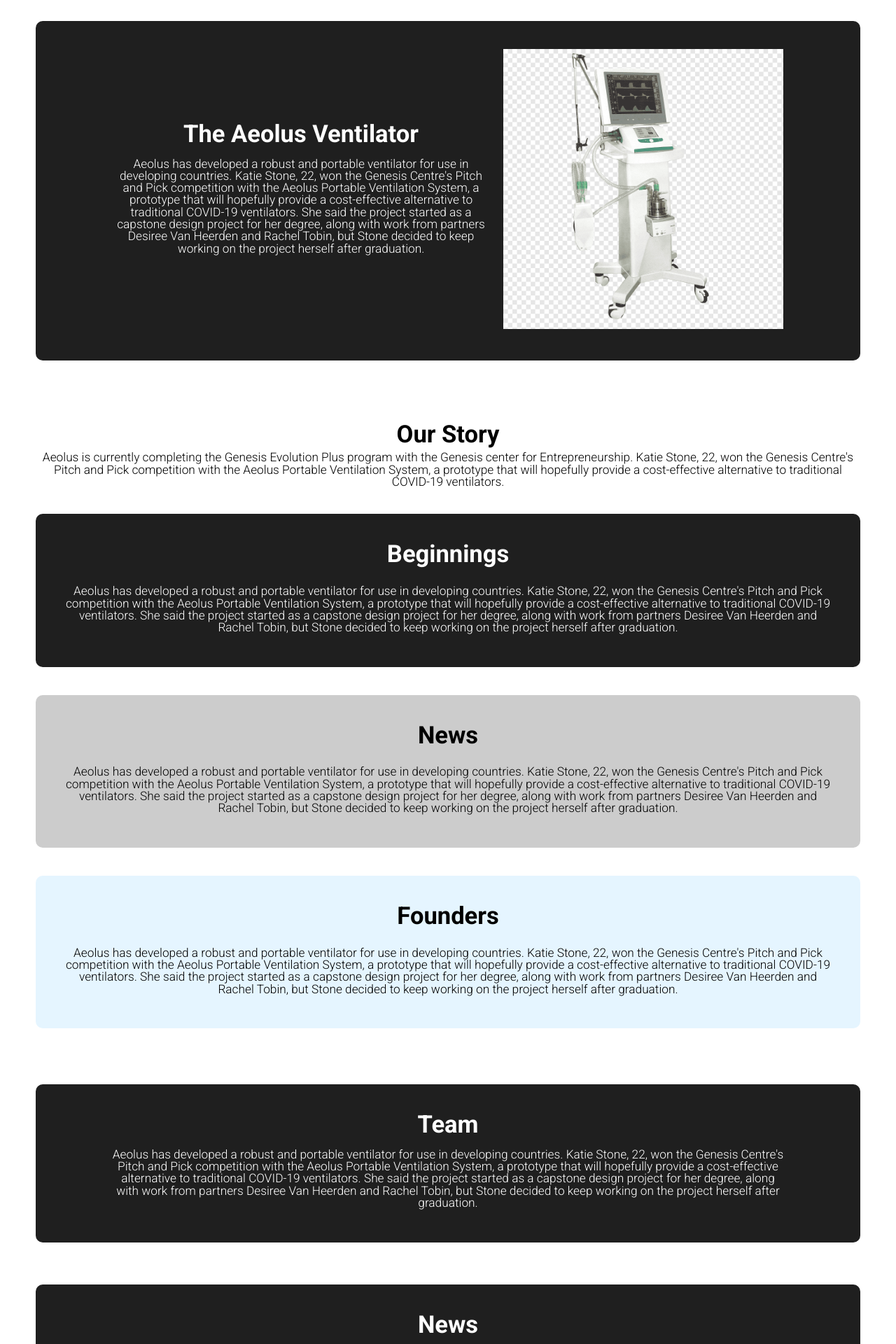
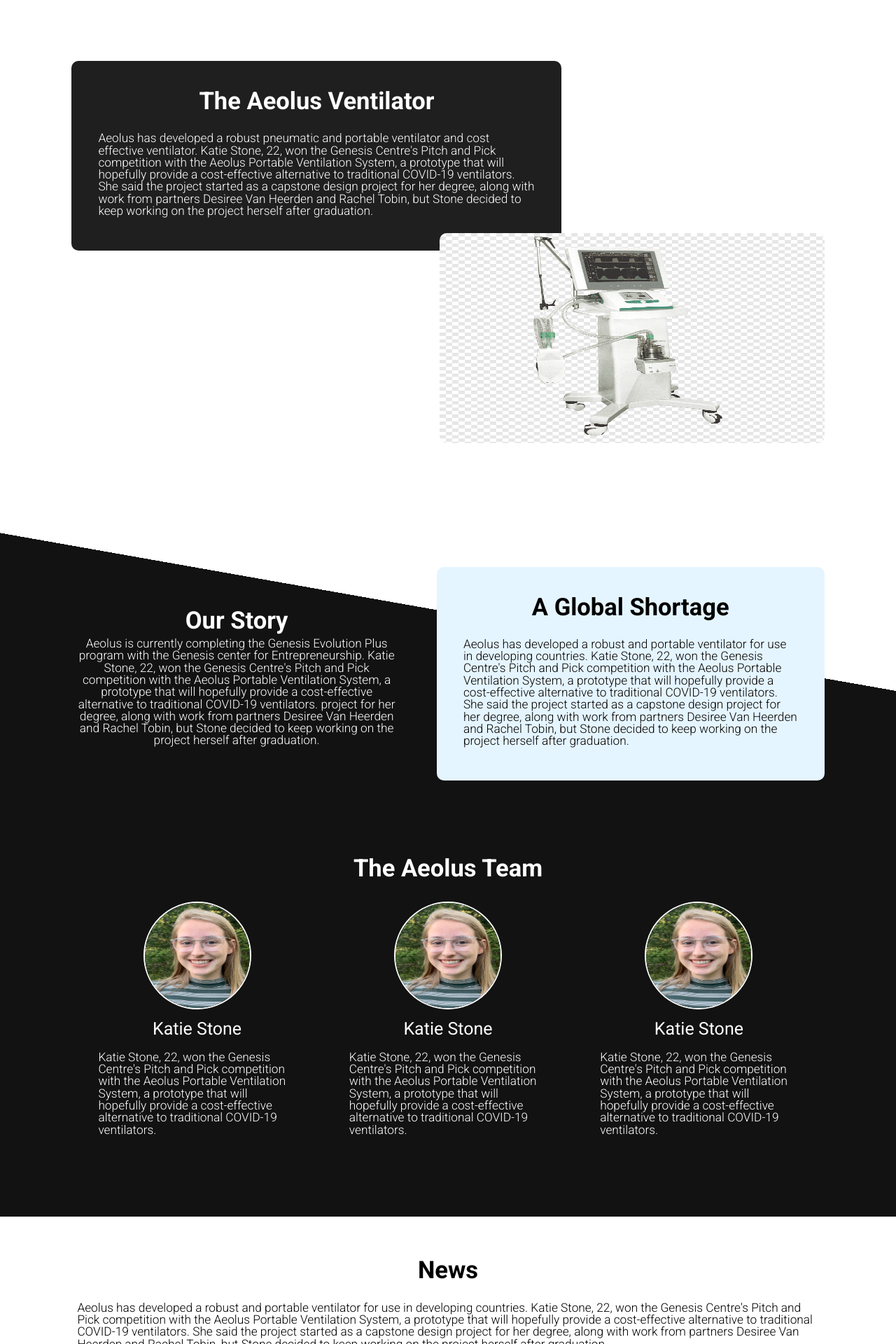
Before and after one commit to noahntaylor/aeolus, a React (Create React App) app: page / in a window 1280 px wide. Shown: the part 840-2760 px from the top of the page at 70% size. Built offline with nearby package versions, Linux system fonts and the light colour scheme.

Commit message:
Updates to CSS and Home, Product and Team Sections
- Improved styling and responsiveness on Home section
- Updated product section and added responsiveness
- Created team section

```diff
--- a/src/Components/Home/Home.css
+++ b/src/Components/Home/Home.css
@@ -20,7 +20,7 @@
 }
 
 .home-caption {
-  font-size: 1em;
+  font-size: 40px;
   margin-top: -20px;
 }
 
@@ -29,26 +29,15 @@
   padding: 20px 25px;
   color: #fff;
   border-radius: 10px;
-  font-size: 20px;
+  font-size: 0.6em;
   font-weight: 300;
   text-align: start;
   max-width: 450px;
 }
 
-.heartbeat {
-  margin-left: 40vw;
-  margin-top: -310px;
-  height: 350px;
-  width: 90vw;
-  transform: scale(0.3);
-  background-repeat: repeat-x;
-  background-image: url(http://localhost:3000/static/media/heartbeat.09faf9b242dedae1eeef.png);
-  color: #fff;
-}
-
 @media screen and (max-width: 500px) {
-  .home-descript {
-    display: none;
+  .home-caption {
+    color: #ccc;
   }
 }
 @media screen and (min-width: 600px) {
--- a/src/Components/Home/Home.js
+++ b/src/Components/Home/Home.js
@@ -19,7 +19,6 @@
           </p>
         </div>
       </div>
-      <div className="heartbeat">Heart</div>
     </div>
   );
 }
--- a/src/Components/News/News.css
+++ b/src/Components/News/News.css
@@ -1,43 +1,36 @@
-.product-section {
-  background-color: #121212f1;
-  margin: 30px 4vw;
-  border-radius: 10px;
+.news-section {
+  background-color: #fff;
+  padding: 8vw;
+  margin: 0;
   padding: 30px 30px;
   display: flex;
   flex-direction: column;
   align-items: center;
-  text-align: center;
-  color: #fff;
+  text-align: left;
+  color: #000;
   font-size: 1.8rem;
 }
 
-.product-img {
-  height: 200px;
-  padding: 10px;
+.news-heading {
+  text-align: center;
 }
 
-.product-heading {
-  padding: 0;
-  margin: 10px 0;
+@media screen and (min-width: 500px) {
+  .news-section {
+    padding: 0 8vw;
+    padding-bottom: 100px;
+  }
 }
-
-.product-text {
-  padding: 0 8px;
-  font-size: 0.6em;
-  font-weight: 300;
-}
-
 @media screen and (min-width: 1000px) {
-  .product-section {
+  .news-section {
     flex-direction: row;
-    padding: 30px 100px;
-  }
-  .product-img {
-    height: 400px;
+    padding: 30px 8vw;
+    padding-bottom: 80px;
   }
 }
 @media screen and (min-width: 1400px) {
-  .product-section {
-    margin: 0 10vw;
+  .news-section {
+    padding: 30px 10vw;
+    padding-bottom: 80px;
   }
 }
--- a/src/Components/News/News.js
+++ b/src/Components/News/News.js
@@ -4,9 +4,9 @@
 
 function News() {
   return (
-    <div id="news" className="product-section">
+    <div id="news" className="news-section">
       <div>
-        <h2 className="product-heading">News</h2>
+        <h2 className="news-heading">News</h2>
         <p className="product-text">
           Aeolus has developed a robust and portable ventilator for use in
           developing countries. Katie Stone, 22, won the Genesis Centre's Pitch
--- a/src/Components/Product/Product.css
+++ b/src/Components/Product/Product.css
@@ -1,19 +1,38 @@
+.product {
+  min-height: 100vh;
+  margin-top: 50px;
+  display: flex;
+  flex-direction: column;
+  justify-content: center;
+}
+
 .product-section {
   background-color: #121212f1;
-  margin: 30px 4vw;
+  margin-left: 4vw;
   border-radius: 10px;
   padding: 30px 30px;
   display: flex;
   flex-direction: column;
   align-items: center;
-  text-align: center;
+  text-align: left;
   color: #fff;
   font-size: 1.8rem;
+  max-width: 65vw;
 }
 
-.product-img {
-  height: 200px;
-  padding: 10px;
+.product-img-section {
+  display: flex;
+  justify-content: flex-end;
+  margin-top: -25px;
+  margin-right: 4vw;
+}
+
+.img {
+  height: 300px;
+  width: 550px;
+  max-width: 70vw;
+  flex-shrink: 1;
+  border-radius: 10px;
 }
 
 .product-heading {
@@ -27,17 +46,28 @@
   font-weight: 300;
 }
 
+@media screen and (min-width: 500px) {
+  .product {
+    margin: 0 2vw;
+    margin-top: 50px;
+  }
+  .product-section {
+    max-width: 50vw;
+  }
+}
 @media screen and (min-width: 1000px) {
+  .product {
+    margin: 0 4vw;
+  }
   .product-section {
-    flex-direction: row;
-    padding: 30px 100px;
-  }
-  .product-img {
-    height: 400px;
+    max-width: 50vw;
   }
 }
 @media screen and (min-width: 1400px) {
+  .product {
+    margin: 0 6vw;
+  }
   .product-section {
-    margin: 0 10vw;
+    max-width: 45vw;
   }
 }
--- a/src/Components/Product/Product.js
+++ b/src/Components/Product/Product.js
@@ -5,22 +5,22 @@
 
 function Product() {
   return (
-    <div id="product" className="product-section">
-      <div>
+    <div id="product" className="product">
+      <div className="product-section">
         <h2 className="product-heading">The Aeolus Ventilator</h2>
         <p className="product-text">
-          Aeolus has developed a robust and portable ventilator for use in
-          developing countries. Katie Stone, 22, won the Genesis Centre's Pitch
-          and Pick competition with the Aeolus Portable Ventilation System, a
-          prototype that will hopefully provide a cost-effective alternative to
-          traditional COVID-19 ventilators. She said the project started as a
-          capstone design project for her degree, along with work from partners
-          Desiree Van Heerden and Rachel Tobin, but Stone decided to keep
-          working on the project herself after graduation.
+          Aeolus has developed a robust pneumatic and portable ventilator and
+          cost effective ventilator. Katie Stone, 22, won the Genesis Centre's
+          Pitch and Pick competition with the Aeolus Portable Ventilation
+          System, a prototype that will hopefully provide a cost-effective
+          alternative to traditional COVID-19 ventilators. She said the project
+          started as a capstone design project for her degree, along with work
+          from partners Desiree Van Heerden and Rachel Tobin, but Stone decided
+          to keep working on the project herself after graduation.
         </p>
       </div>
-      <div>
-        <img className="product-img" src={ventilator} alt="" />
+      <div className="product-img-section">
+        <img className="img" src={ventilator} alt="" />
       </div>
     </div>
   );
--- a/src/Components/Story/Story.css
+++ b/src/Components/Story/Story.css
@@ -1,12 +1,12 @@
 .story-section {
-  background-color: #fff;
+  background: linear-gradient(10deg, #121212 48%, #fff 20%);
   margin: 0;
   padding: 30px 4vw;
   display: flex;
   flex-direction: column;
   align-items: center;
   justify-content: center;
-  text-align: center;
+  text-align: left;
   color: #000;
   font-size: 1.8rem;
 }
@@ -19,7 +19,7 @@
   display: flex;
   flex-direction: column;
   align-items: center;
-  text-align: center;
+  text-align: left;
   color: #fff;
   font-size: 1.8rem;
 }
@@ -32,7 +32,7 @@
   display: flex;
   flex-direction: column;
   align-items: center;
-  text-align: center;
+  text-align: left;
   color: #000;
   font-size: 1.8rem;
 }
@@ -45,7 +45,7 @@
   display: flex;
   flex-direction: column;
   align-items: center;
-  text-align: center;
+  text-align: left;
   color: #000;
   font-size: 1.8rem;
 }
@@ -57,6 +57,7 @@
 
 .story-heading-closer {
   margin-bottom: -10px;
+  text-align: center;
 }
 
 .story-text {
@@ -69,9 +70,35 @@
   height: 40px;
 }
 
+.story-clear-bg {
+  padding: 0 30px;
+  padding-top: 30px;
+  text-align: center;
+}
+
+@media screen and (min-width: 500px) {
+  .story-section {
+    padding: 0 8vw;
+  }
+}
+@media screen and (min-width: 1000px) {
+  .story-section {
+    flex-direction: row;
+    background: linear-gradient(10deg, #121212 64%, #fff 20%);
+    padding: 30px 8vw;
+    color: #fff;
+  }
+  .story-clear-bg {
+    min-width: 25vw;
+    padding: 30px 50px;
+    padding-left: 0;
+  }
+}
 @media screen and (min-width: 1400px) {
   .story-section {
-    padding: 30px 0;
-    margin: 0 10vw;
+    background: linear-gradient(10deg, #121212 58%, #fff 20%);
+    margin-top: -100px;
+    padding-top: 100px;
+    padding: 100px 10vw;
   }
 }
--- a/src/Components/Story/Story.js
+++ b/src/Components/Story/Story.js
@@ -4,6 +4,7 @@
 function Story() {
   return (
     <div id="story" className="story-section">
+      <div className="story-clear-bg">
         <h2 className="story-heading-closer">Our Story</h2>
         <p className="story-text">
           Aeolus is currently completing the Genesis Evolution Plus program with
@@ -11,35 +12,13 @@
           Genesis Centre's Pitch and Pick competition with the Aeolus Portable
           Ventilation System, a prototype that will hopefully provide a
           cost-effective alternative to traditional COVID-19 ventilators.
-      </p>
-      <div className="story-surface-dark">
-        <h2 className="story-heading">Beginnings</h2>
-        <p className="story-text">
-          Aeolus has developed a robust and portable ventilator for use in
-          developing countries. Katie Stone, 22, won the Genesis Centre's Pitch
-          and Pick competition with the Aeolus Portable Ventilation System, a
-          prototype that will hopefully provide a cost-effective alternative to
-          traditional COVID-19 ventilators. She said the project started as a
-          capstone design project for her degree, along with work from partners
-          Desiree Van Heerden and Rachel Tobin, but Stone decided to keep
-          working on the project herself after graduation.
-        </p>
-      </div>
-      <div className="story-surface-grey">
-        <h2 className="story-heading">News</h2>
-        <p className="story-text">
-          Aeolus has developed a robust and portable ventilator for use in
-          developing countries. Katie Stone, 22, won the Genesis Centre's Pitch
-          and Pick competition with the Aeolus Portable Ventilation System, a
-          prototype that will hopefully provide a cost-effective alternative to
-          traditional COVID-19 ventilators. She said the project started as a
-          capstone design project for her degree, along with work from partners
-          Desiree Van Heerden and Rachel Tobin, but Stone decided to keep
-          working on the project herself after graduation.
+          project for her degree, along with work from partners Desiree Van
+          Heerden and Rachel Tobin, but Stone decided to keep working on the
+          project herself after graduation.
         </p>
       </div>
       <div className="story-surface-blue">
-        <h2 className="story-heading">Founders</h2>
+        <h2 className="story-heading">A Global Shortage</h2>
         <p className="story-text">
           Aeolus has developed a robust and portable ventilator for use in
           developing countries. Katie Stone, 22, won the Genesis Centre's Pitch
--- a/src/Components/Team/Team.css
+++ b/src/Components/Team/Team.css
@@ -1,43 +1,72 @@
-.product-section {
-  background-color: #121212f1;
-  margin: 30px 4vw;
-  border-radius: 10px;
+.team-section {
+  background-color: #121212;
+  padding: 8vw;
+  margin: 0;
+  padding-bottom: 80px;
   padding: 30px 30px;
-  display: flex;
-  flex-direction: column;
-  align-items: center;
-  text-align: center;
   color: #fff;
   font-size: 1.8rem;
 }
 
-.product-img {
-  height: 200px;
-  padding: 10px;
+.team-members-container {
+  display: flex;
+  flex-direction: column;
+  align-items: center;
 }
 
-.product-heading {
-  padding: 0;
-  margin: 10px 0;
+.team-member-container {
+  display: flex;
+  flex-direction: column;
+  align-items: center;
+  max-width: 500px;
+  padding: 30px;
 }
 
-.product-text {
+.team-member-img {
+  height: 150px;
+  width: 150px;
+  border: 2px solid #fff;
+  border-radius: 50%;
+}
+
+.team-heading {
+  text-align: center;
+  margin-bottom: 0;
+}
+
+.team-name {
+  margin: 0;
+  padding: 15px;
+  font-size: 25px;
+  font-weight: 400;
+}
+
+.team-text {
+  margin: 5px 0;
   padding: 0 8px;
   font-size: 0.6em;
   font-weight: 300;
 }
 
+@media screen and (min-width: 500px) {
+  .team-section {
+    padding: 0 8vw;
+    padding-bottom: 100px;
+  }
+}
 @media screen and (min-width: 1000px) {
-  .product-section {
+  .team-section {
     flex-direction: row;
-    padding: 30px 100px;
+    padding: 30px 8vw;
+    padding-bottom: 80px;
   }
-  .product-img {
-    height: 400px;
+  .team-members-container {
+    flex-direction: row;
   }
 }
 @media screen and (min-width: 1400px) {
-  .product-section {
-    margin: 0 10vw;
+  .team-section {
+    padding: 30px 10vw;
+    padding-bottom: 80px;
   }
 }
--- a/src/Components/Team/Team.js
+++ b/src/Components/Team/Team.js
@@ -1,22 +1,43 @@
 import React from "react";
+import katieProfilePic from "./Images/katie.jpeg";
 
 import "./Team.css";
 
 function Team() {
   return (
-    <div id="team" className="product-section">
-      <div>
-        <h2 className="product-heading">Team</h2>
-        <p className="product-text">
-          Aeolus has developed a robust and portable ventilator for use in
-          developing countries. Katie Stone, 22, won the Genesis Centre's Pitch
-          and Pick competition with the Aeolus Portable Ventilation System, a
-          prototype that will hopefully provide a cost-effective alternative to
-          traditional COVID-19 ventilators. She said the project started as a
-          capstone design project for her degree, along with work from partners
-          Desiree Van Heerden and Rachel Tobin, but Stone decided to keep
-          working on the project herself after graduation.
-        </p>
+    <div id="team" className="team-section">
+      <h2 className="team-heading">The Aeolus Team</h2>
+      <div className="team-members-container">
+        <div className="team-member-container">
+          <img className="team-member-img" src={katieProfilePic} alt="" />
+          <h3 className="team-name">Katie Stone</h3>
+          <p className="team-text">
+            Katie Stone, 22, won the Genesis Centre's Pitch and Pick competition
+            with the Aeolus Portable Ventilation System, a prototype that will
+            hopefully provide a cost-effective alternative to traditional
+            COVID-19 ventilators.
+          </p>
+        </div>
+        <div className="team-member-container">
+          <img className="team-member-img" src={katieProfilePic} alt="" />
+          <h3 className="team-name">Katie Stone</h3>
+          <p className="team-text">
+            Katie Stone, 22, won the Genesis Centre's Pitch and Pick competition
+            with the Aeolus Portable Ventilation System, a prototype that will
+            hopefully provide a cost-effective alternative to traditional
+            COVID-19 ventilators.
+          </p>
+        </div>
+        <div className="team-member-container">
+          <img className="team-member-img" src={katieProfilePic} alt="" />
+          <h3 className="team-name">Katie Stone</h3>
+          <p className="team-text">
+            Katie Stone, 22, won the Genesis Centre's Pitch and Pick competition
+            with the Aeolus Portable Ventilation System, a prototype that will
+            hopefully provide a cost-effective alternative to traditional
+            COVID-19 ventilators.
+          </p>
+        </div>
       </div>
     </div>
   );
```
Also changed, not shown: src/Components/Team/Images/katie.jpeg (added). Lines whose indentation alone changed are shown as unchanged.
